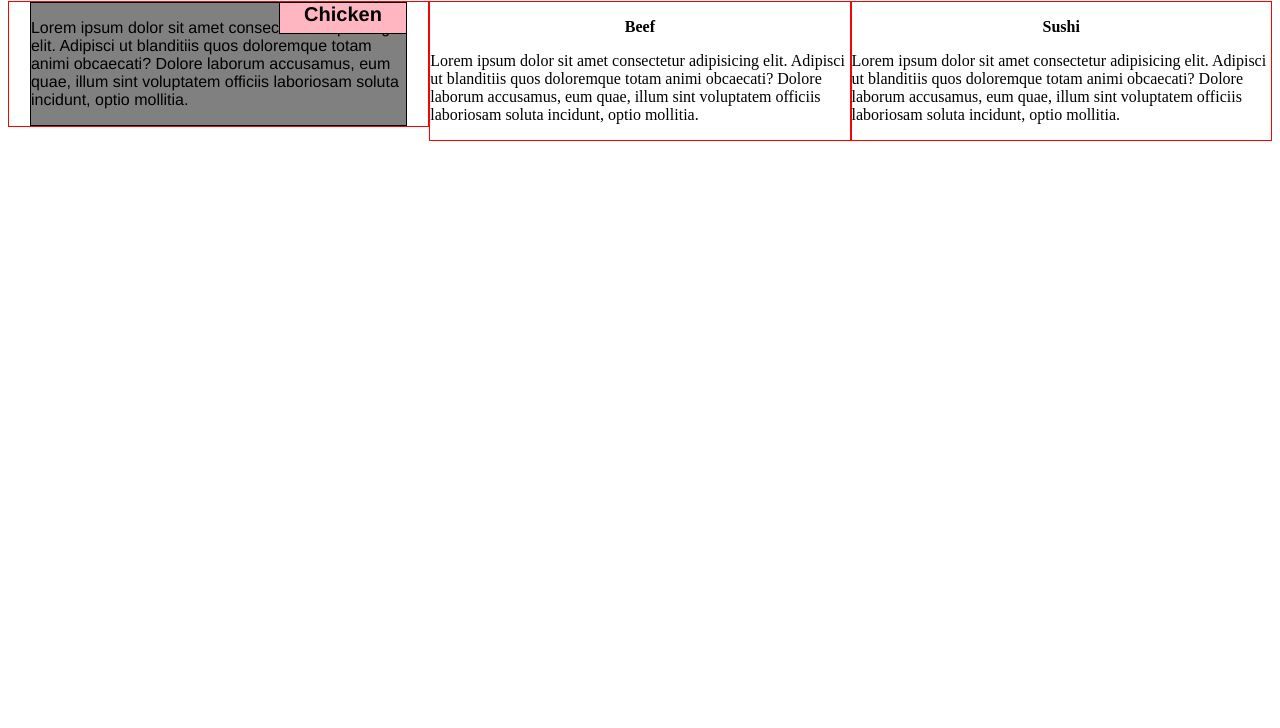
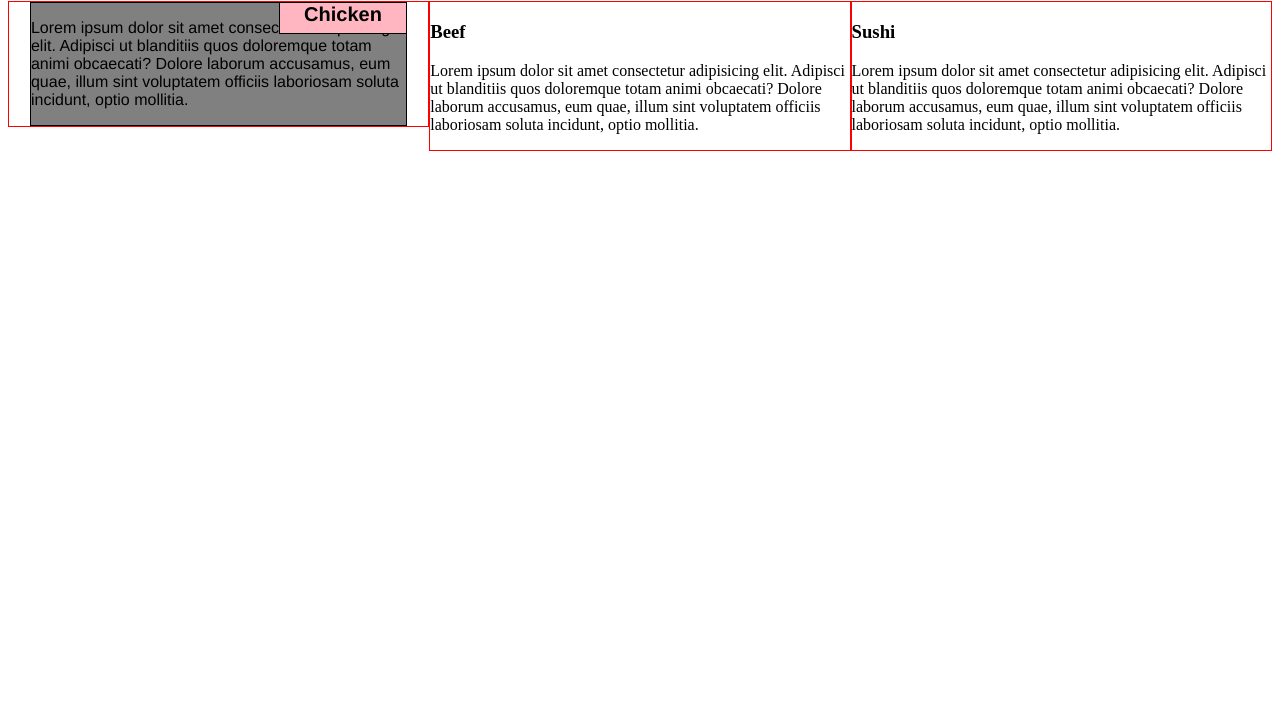
Before and after one commit to jaidan78/coursera, a plain HTML site: page Module2_Menu/index.html in a window 1280 px wide. Shown: the part 72-800 px from the top of the page. Drawn offline with Linux system fonts and the light colour scheme.

Commit message:
update Module2_Menu/css/styles.css

```diff
--- a/Module2_Menu/css/styles.css
+++ b/Module2_Menu/css/styles.css
@@ -37,13 +37,9 @@
     background-color: lightpink;
   }
 
-  h3 {
+  .separador {
+    height: 20px;
 
-
-    font-size: 1em;
-    text-align: center;
-    margin-left: 0;
-    margin-right: 0;
 
   }
 
```
